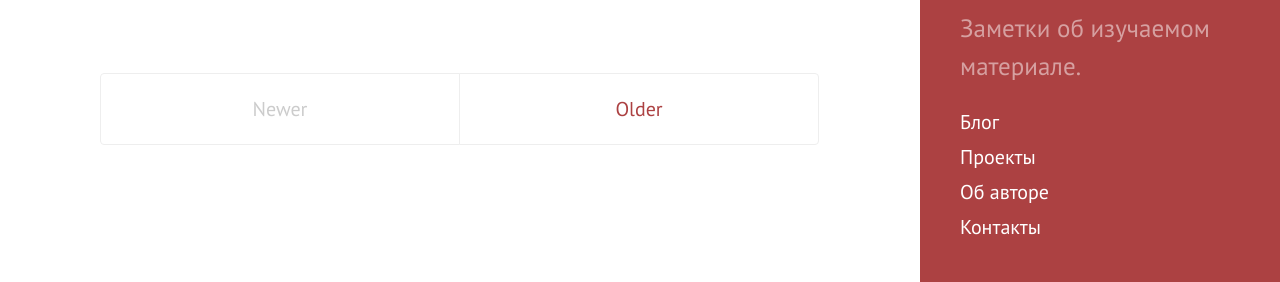
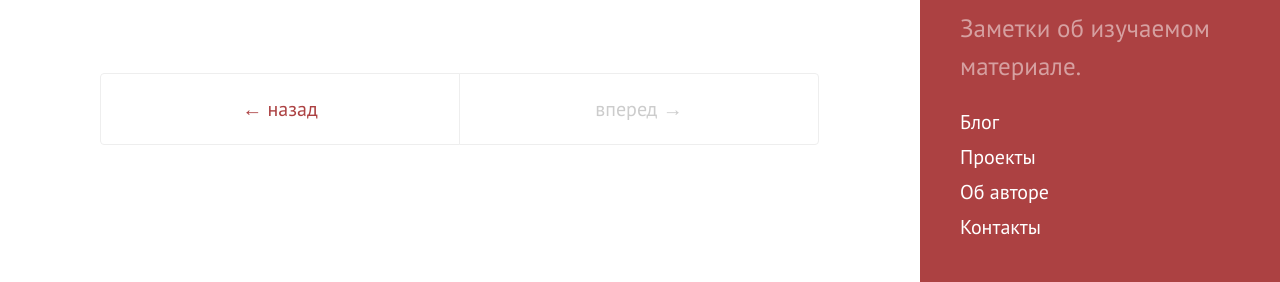
Before and after one commit to ornichola/ornichola.github.io, a Jekyll site: the page built from blog/index.html, in a window 1280 px wide and 900 px high, scrolled down 752 px. Shown: the part 615-897 px from the top of the window. Built offline with Jekyll 4.4.1, drawn with Linux system fonts in a browser that asks for light colours; the list of posts is cut into pages by our own code.

Commit message:
Translate paginator buttons

```diff
--- a/_layouts/blog.html
+++ b/_layouts/blog.html
@@ -22,14 +22,14 @@ layout: default
 </div>
 
 <div class="pagination">
+  {% if paginator.next_page %}
+    <a class="pagination-item older" href="{{ paginator.next_page_path }}">&larr; назад</a>
+  {% else %}
+    <span class="pagination-item older">&larr; назад</span>
+  {% endif %}
   {% if paginator.previous_page %}
-    <a class="pagination-item newer" href="{{ paginator.previous_page_path }}" class="previous">Newer</a>
+  <a class="pagination-item newer" href="{{ paginator.previous_page_path }}" class="previous">вперед &rarr;</a>
   {% else %}
-    <span class="pagination-item newer">Newer</span>
-  {% endif %}
-  {% if paginator.next_page %}
-    <a class="pagination-item older" href="{{ paginator.next_page_path }}">Older</a>
-  {% else %}
-    <span class="pagination-item older">Older</span>
+    <span class="pagination-item newer">вперед &rarr;</span>
   {% endif %}
 </div>
```
